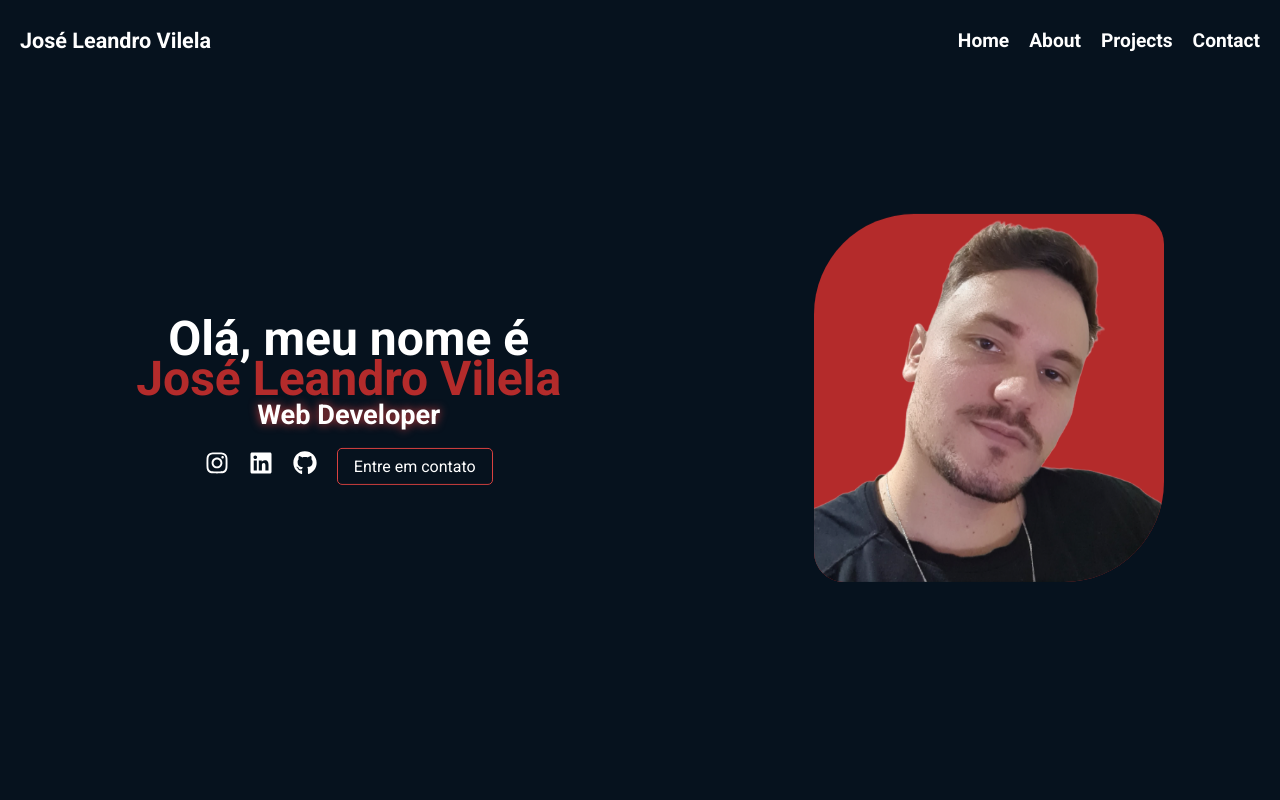
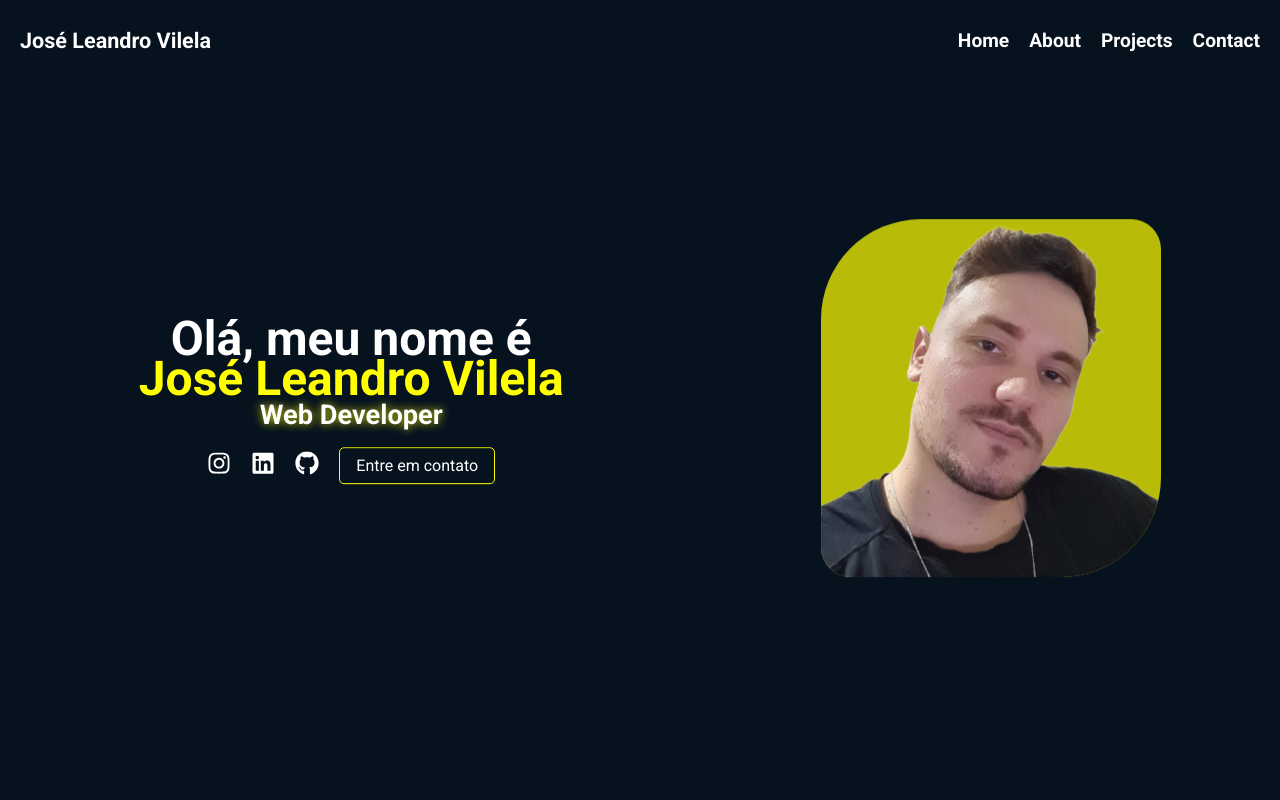
Before and after one commit to Vilelajlr/PortifolioJoseLeandroVilela, a React (Create React App) app in the folder portifolio/: page / in a window 1280 px wide. Shown: the top 800 px of the page. Built offline with nearby package versions, Linux system fonts and the light colour scheme.

Commit message:
update cores de fundo

```diff
--- a/portifolio/src/components/layout/modules/Button.module.css
+++ b/portifolio/src/components/layout/modules/Button.module.css
@@ -9,7 +9,7 @@
 }
 
 .contact:hover{
-    background-color: var(--red-dark);
+    background-color: var(--red-light);
     box-shadow: 0 0 10px var(--red-normal);
     border: none;
 }
--- a/portifolio/src/components/pages/modules/Footer.module.css
+++ b/portifolio/src/components/pages/modules/Footer.module.css
@@ -46,7 +46,7 @@
 }
 
 .icons a:hover{
-    color: var(--red-light);
+    color: var(--red-normal);
 
     animation: move 2s alternate infinite;
 }
--- a/portifolio/src/components/pages/modules/Home.module.css
+++ b/portifolio/src/components/pages/modules/Home.module.css
@@ -31,7 +31,7 @@
 
 
 .txt_home h1 > span{
-    color: var(--red-dark);
+    color: var(--red-normal);
     display: block;
 }
 
@@ -40,21 +40,26 @@
     font-size: 1.7rem;
     font-weight: bolder;
 
-    text-shadow: 0 0 10px var(--red-normal);
+    text-shadow: 0 0 10px var(--red-dark);
 
 }
 
 .img_portifolio{
-    width: 350px;
+    width: 340px;
     background-size: cover;
 
 }
 
+
+
 .img_portifolio img{
     width: 100%;
     border-radius: 100px 30px 100px 30px;
-    background-color: var(--red-dark);
+    background-color: var(--red-light);
     animation: move 2s infinite;
+    z-index: 1;
+    position: relative;
+
 }
 
 .icons{
--- a/portifolio/src/index.css
+++ b/portifolio/src/index.css
@@ -15,9 +15,9 @@
   --white-dark: #edeaef;
   --white-light: #fefbff;
 
-  --red-normal: #d94140;
-  --red-dark: #b42b2b;
-  --red-light: #d34040;
+  --red-normal: yellow;
+  --red-dark: rgba(253, 253, 5, 0.829);
+  --red-light: rgba(255, 255, 0, 0.719);
 
   --gray: #b3b3b3;
 
```
